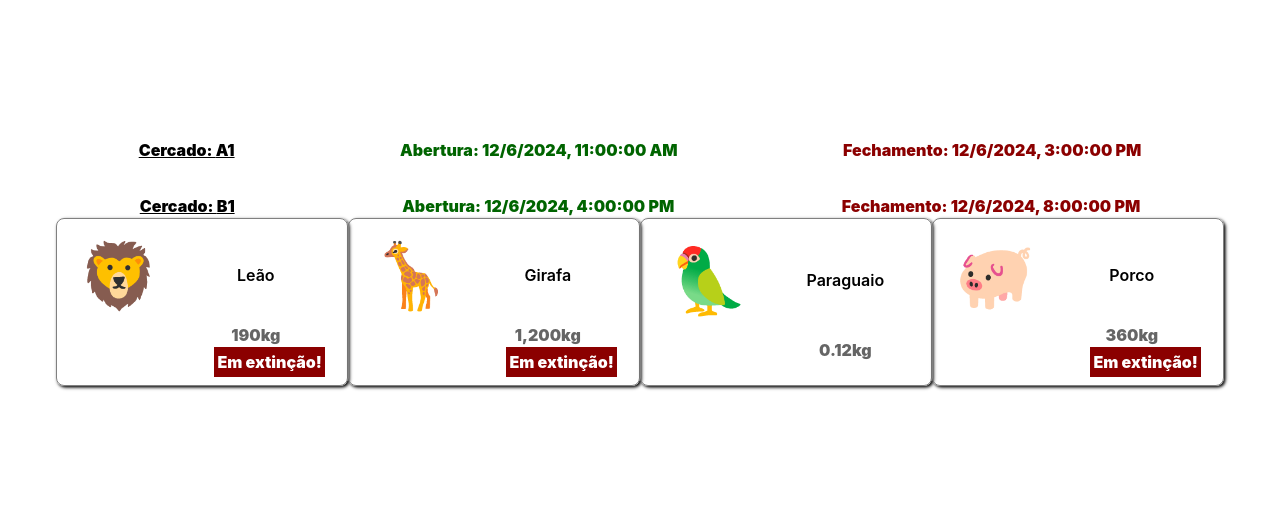
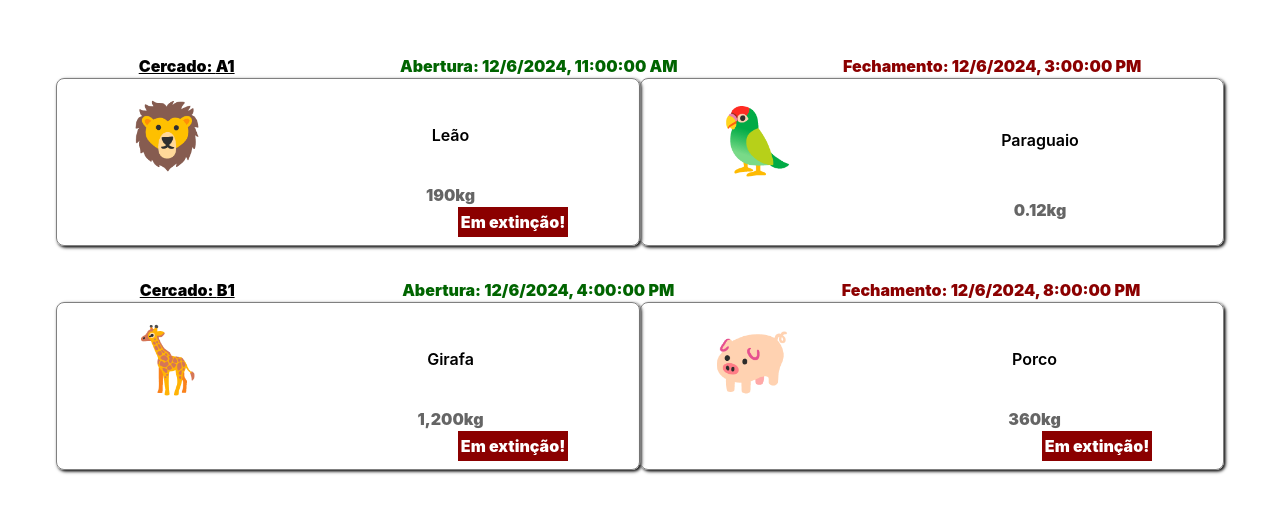
Before and after one commit to ufjf-dcc207/ufjf-dcc207-2024-3-a-atv03-BrenoRMachado, a React (Vite) app: page / in a window 1280 px wide. Shown: the part 138-650 px from the top of the page. Built offline with nearby package versions, Linux system fonts and the light colour scheme.

Commit message:
adiciona exemplo ruim de filtro

```diff
--- a/src/App.tsx
+++ b/src/App.tsx
@@ -12,15 +12,9 @@ const ANIMAIS: AnimaisTupleType[] = [
 ];
 
 function App() {
-  const exA1: ReactNode[] = [];
-  const exB2: ReactNode[] = ANIMAIS.map( animal => <Animal
-    key={animal[1]}
-    icone={animal[0]}
-    nome={animal[1]}
-    peso={animal[2]}
-    extincao={animal[3]}
-  />
-  );
+  const exA1: AnimaisTupleType[] = ANIMAIS.filter(animal => animal[2]<200);
+  const exB2: AnimaisTupleType[] = ANIMAIS.filter(animal => animal[2]>=200);
+
 
   return (
     <div className="app">
@@ -29,7 +23,15 @@ function App() {
         fechamento={new Date("2024-12-06T12:00-03:00")}
         cercado="A1"
       >
-        {exA1}
+        {exA1.map( (animal) => (
+            <Animal
+                key={animal[1]}
+                icone={animal[0]}
+                nome={animal[1]}
+                peso={animal[2]}
+                extincao={animal[3]}
+            />
+        ))}
       </Exibicao>
 
       <Exibicao
@@ -37,7 +39,15 @@ function App() {
         fechamento={new Date("2024-12-06T17:00-03:00")}
         cercado="B1"
       >
-        {exB2}
+        {exB2.map( (animal) => (
+            <Animal
+                key={animal[1]}
+                icone={animal[0]}
+                nome={animal[1]}
+                peso={animal[2]}
+                extincao={animal[3]}
+            />
+        ))}
       </Exibicao>
     </div>
   );
```
